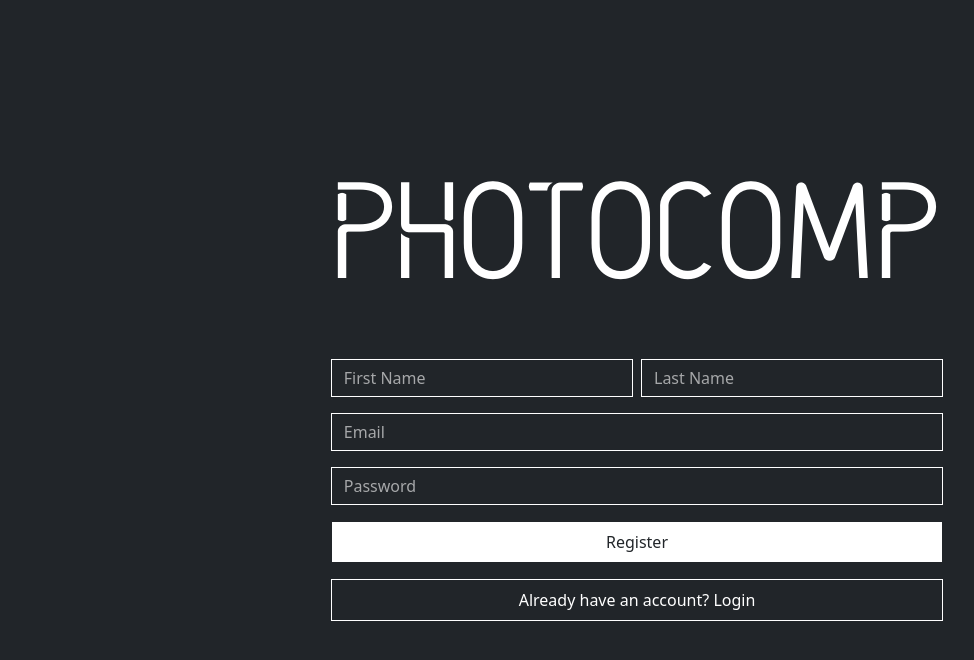
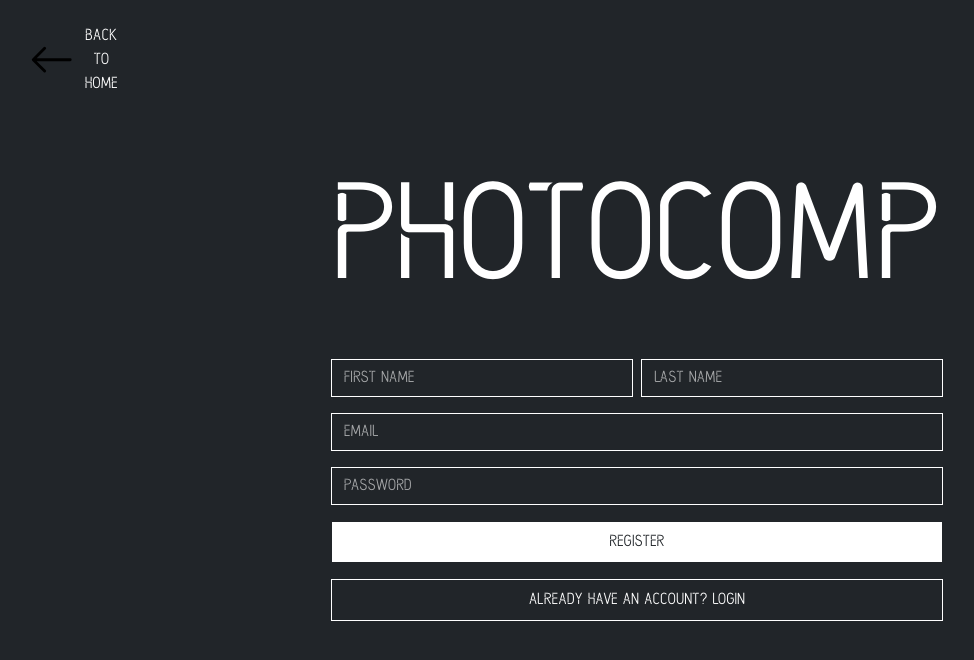
Before and after one commit to chastlyregino/PhotoComp--React-Cypress, a React (Vite) app: page /register in a window 1280 px wide. Shown: the top 660 px of the page, without its empty margins (3-977 px from the left). Built offline with nearby package versions, Linux system fonts and the light colour scheme.

Commit message:
Add back button, and modify global styles

```diff
--- /dev/null
+++ b/src/components/backButton/BackButton.tsx
@@ -0,0 +1,37 @@
+import React from 'react';
+import { Button } from 'react-bootstrap';
+import { useNavigate } from 'react-router-dom';
+import { ArrowLeft } from 'react-bootstrap-icons';
+
+interface BackButtonProps {
+    to?: string;
+    className?: string;
+    variant?: string;
+    children?: React.ReactNode;
+}
+
+const BackButton: React.FC<BackButtonProps> = ({
+    to = '/',
+    className = '',
+    variant = 'primary',
+    children
+}) => {
+    const navigate = useNavigate();
+
+    const handleClick = () => {
+        navigate(to);
+    };
+
+    return (
+        <Button
+            variant={variant}
+            className={`back-button ${className}`}
+            onClick={handleClick}
+        >
+            <ArrowLeft className="me-1" />
+            {children || 'Back to Home'}
+        </Button>
+    );
+};
+
+export default BackButton;
--- a/src/main.tsx
+++ b/src/main.tsx
@@ -1,5 +1,6 @@
 import 'bootstrap/dist/css/bootstrap.css';
 import 'bootstrap-icons/font/bootstrap-icons.css';
+import './styles/global.css';
 import './styles/auth.css';
 
 import { StrictMode } from 'react';
--- a/src/pages/Login/Login.tsx
+++ b/src/pages/Login/Login.tsx
@@ -8,6 +8,7 @@ import FormContainer from '../../components/forms/FormContainer/FormContainer';
 import AuthForm from '../../components/forms/AuthForm/AuthForm';
 import FormInput from '../../components/forms/FormInput/FormInput';
 import FormButton from '../../components/forms/FormButton/FormButton';
+import BackButton from '../../components/backButton/BackButton';
 
 const Login: React.FC = () => {
     const context = useContext(AuthContext);
@@ -57,6 +58,7 @@ const Login: React.FC = () => {
 
     return (
         <FormContainer>
+            <BackButton to="/"/>
             <AuthForm
                 title="PHOTOCOMP"
                 onSubmit={handleSubmit}
--- a/src/pages/Register/Register.tsx
+++ b/src/pages/Register/Register.tsx
@@ -9,6 +9,7 @@ import AuthForm from '../../components/forms/AuthForm/AuthForm';
 import FormInput from '../../components/forms/FormInput/FormInput';
 import FormButton from '../../components/forms/FormButton/FormButton';
 import FormRow from '../../components/forms/FormRow/FormRow';
+import BackButton from '../../components/backButton/BackButton';
 
 const Register: React.FC = () => {
     const context = useContext(AuthContext);
@@ -60,6 +61,7 @@ const Register: React.FC = () => {
 
     return (
         <FormContainer>
+            <BackButton to="/"/>
             <AuthForm
                 title="PHOTOCOMP"
                 onSubmit={handleSubmit}
--- a/src/styles/auth.css
+++ b/src/styles/auth.css
@@ -1,7 +1,3 @@
-@font-face {
-    font-family: CapsuleWeb;
-    src: url("../../public/Capsulexpromediumuc-DA20.otf") format("opentype");
-}
 
 .form-container {
     background-color: #212529;
@@ -86,3 +82,30 @@
 .form-row .form-group {
     margin-bottom: 0;
 }
+
+/* Back Button Styles */
+.back-button {
+    position: absolute;
+    top: 1rem;
+    left: 1rem;
+    border: 0;
+    border-radius: 0 !important;
+    padding: 0.5rem 1rem !important;
+    display: flex;
+    align-items: center;
+    font-weight: 500;
+    z-index: 100;
+    width: auto !important;
+}
+
+.back-button.btn-light {
+    background-color: #fff !important;
+    color: #212529 !important;
+    border-color: #fff !important;
+}
+
+.back-button.btn-dark {
+    background-color: #212529 !important;
+    color: #fff !important;
+    border-color: #212529 !important;
+}
--- /dev/null
+++ b/src/styles/global.css
@@ -0,0 +1,8 @@
+@font-face {
+    font-family: CapsuleWeb;
+    src: url("../../public/Capsulexpromediumuc-DA20.otf") format("opentype");
+}
+
+* {
+  font-family: CapsuleWeb
+}
```
Also changed, not shown: 1 other file (tests, documents, lock files or other folders).
